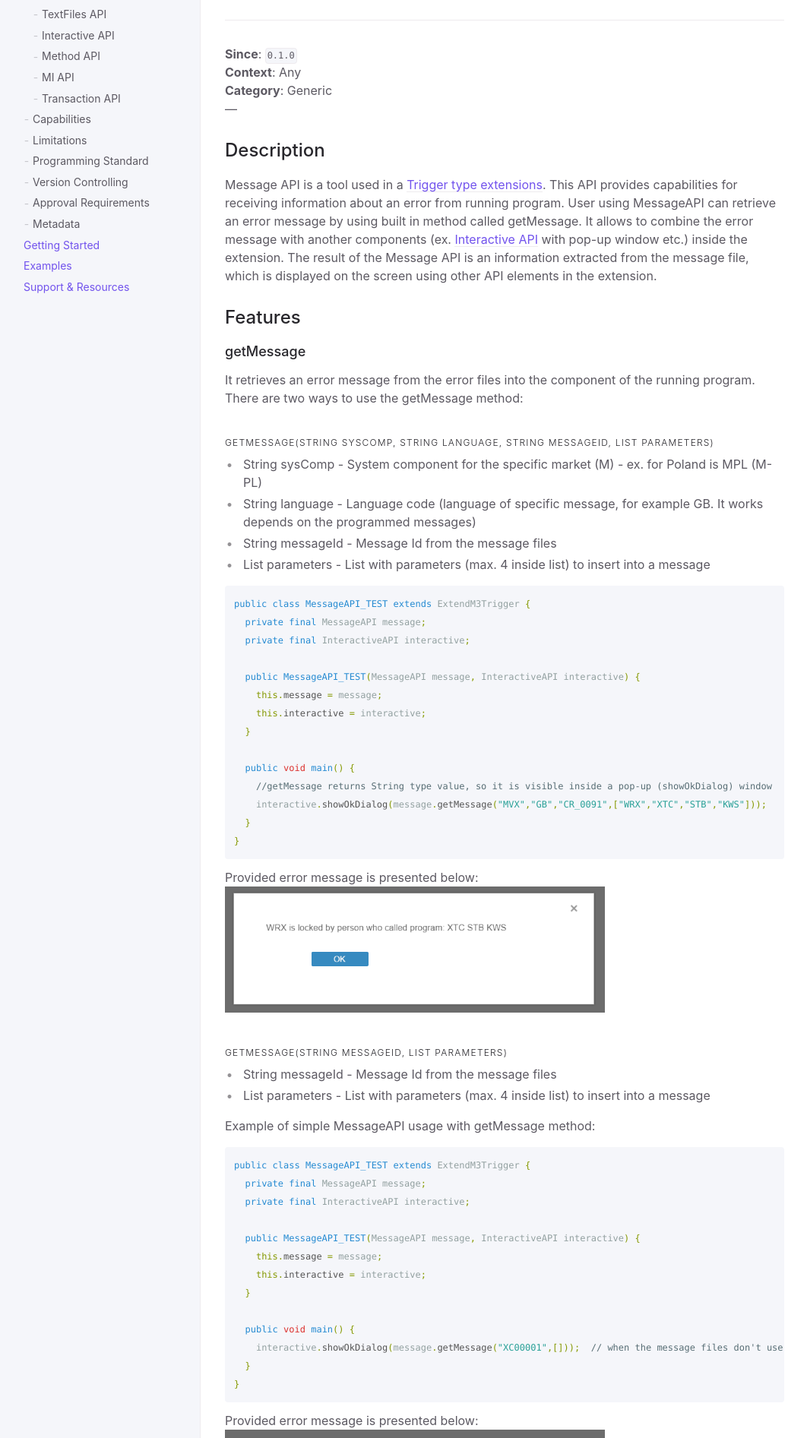
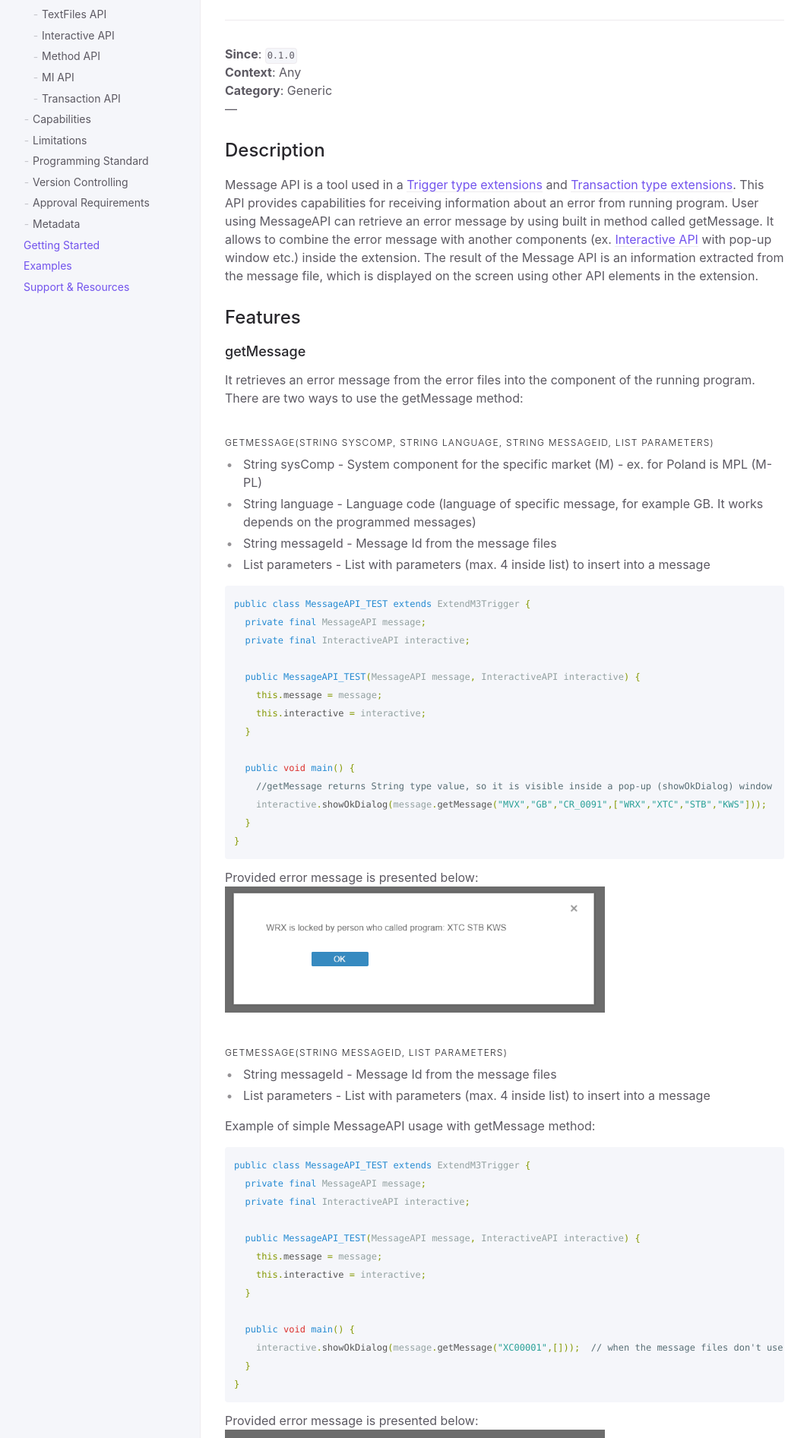
Before and after one commit to infor-cloud/xtendm3, a Jekyll site: the page built from docs/documentation/api-specification/message-api.md, in a window 1280 px wide. Shown: the part 434-2327 px from the top of the page at 76% size, without its empty margins (108-1170 px from the left). Built offline with Jekyll 4.4.1, drawn with Linux system fonts in a browser that asks for light colours; some of the changed text lies outside the part shown.

Commit message:
minor text update

````diff
--- a/docs/documentation/api-specification/message-api.md
+++ b/docs/documentation/api-specification/message-api.md
@@ -25,7 +25,7 @@ nav_order: 3
 ---
 
 ## Description
-Message API is a tool used in a [Trigger type extensions](../../../examples/example-003). This API provides capabilities for receiving information about an error from running program. User using MessageAPI can retrieve an error message by using built in method called getMessage. It allows to combine the error message with another components (ex. [Interactive API](../../../documentation/api-specification/interactive-api) with pop-up window etc.) inside the extension. The result of the Message API is an information extracted from the message file, which is displayed on the screen using other API elements in the extension.
+Message API is a tool used in a [Trigger type extensions](../../../examples/example-003) and [Transaction type extensions](../../../examples/Transaction-extension). This API provides capabilities for receiving information about an error from running program. User using MessageAPI can retrieve an error message by using built in method called getMessage. It allows to combine the error message with another components (ex. [Interactive API](../../../documentation/api-specification/interactive-api) with pop-up window etc.) inside the extension. The result of the Message API is an information extracted from the message file, which is displayed on the screen using other API elements in the extension.
 
 
 ## Features
@@ -79,7 +79,7 @@ public class MessageAPI_TEST extends ExtendM3Trigger {
   }
 
   public void main() {
-    interactive.showOkDialog(message.getMessage("XC00001",[]));  // when the message files don't use param. it is necessary to leve an empty list inside getMessage
+    interactive.showOkDialog(message.getMessage("XC00001",[]));  // when the message files don't use parameters it is necessary to leve an empty list inside getMessage
   }
 }
 ```
@@ -89,13 +89,13 @@ Provided error message is presented below:
 
 <b>List<String> parameters usage
 
-These parameters are used in messages which have specifically allocated spaces (&1, &2 etc.) for the use of parameters. To insert less inputs inside message, use empty Strings.
+Parameters applied inside getMessage constructor are used in messages which have specifically allocated spaces (&1, &2 etc.) for the use of parameters. To insert less inputs inside message, use empty Strings.
 
 ```groovy
   // code sample from the getMessage(String sysComp, String language, String messageId, List<String> parameters) example:
   interactive.showOkDialog(message.getMessage("MVX","GB","CR_0091",["WRX","XTC"]));
 ```
-Provided error message with 2 empty param. is presented below:
+Provided error message with 2 empty parameters is presented below:
 <img src="../../../../assets/attachments/message-api/pop-up_2clear-param.PNG" width="500">
 <br><br>
 
````
